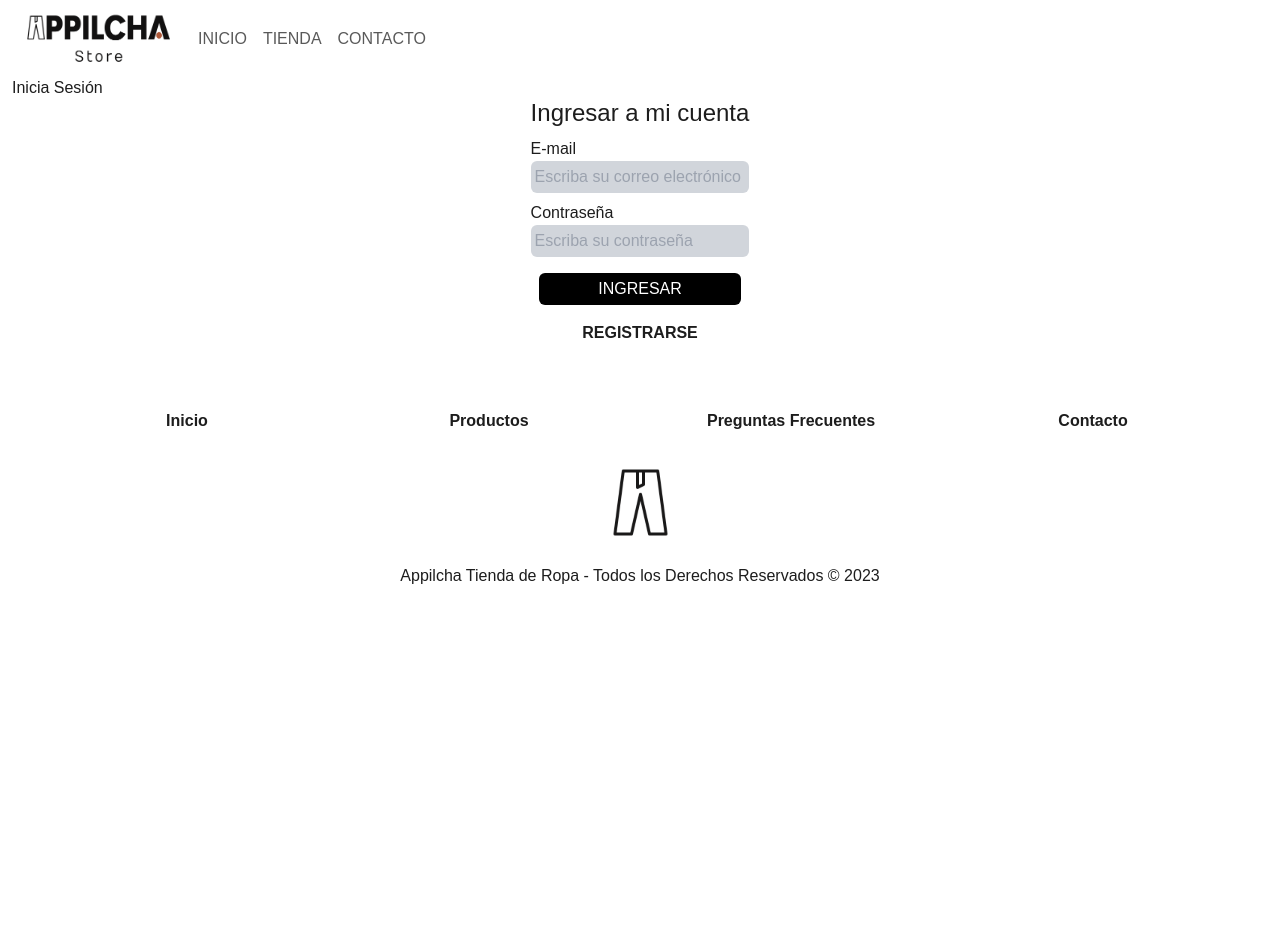
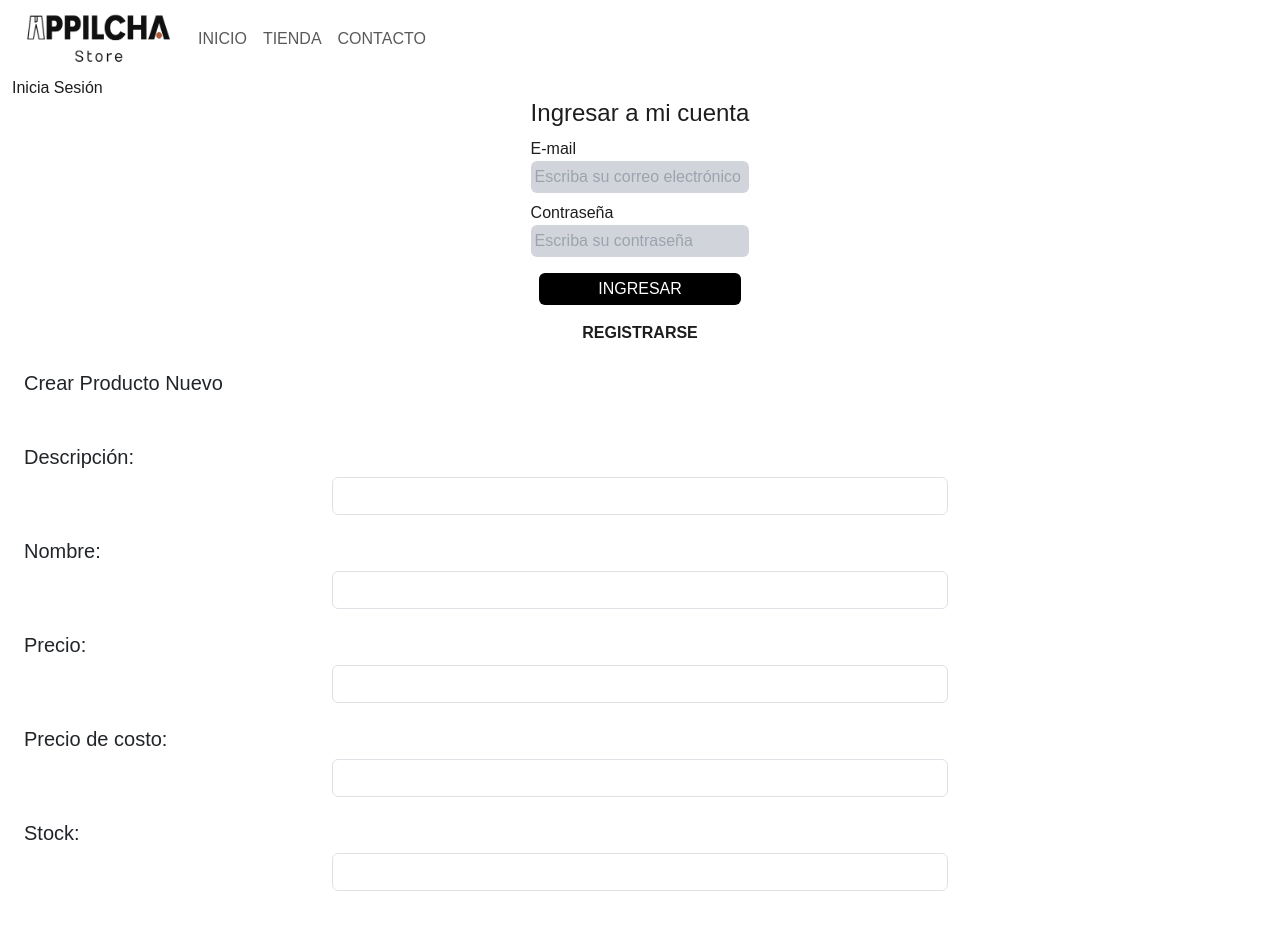
Before and after one commit to juaniz92/23302-grupo3-Appilcha, a React (Create React App) app: page /CrearProductos in a window 1280 px wide. Shown: the top 929 px of the page. Before the commit the page ends 800 px from the top, so only its background shows below. Built offline with nearby package versions, Linux system fonts and the light colour scheme; no server answers.

Commit message:
Gestión de productos integración a la app

```diff
--- a/src/App.js
+++ b/src/App.js
@@ -1,6 +1,6 @@
 import './App.css';
-import React, {useState} from 'react';
-import {Routes, Route} from 'react-router-dom';
+import React, { useState } from 'react';
+import { Routes, Route } from 'react-router-dom';
 import Inicio from './componentes/Inicio';
 import Ingresar from './componentes/Ingresar';
 import Tienda from './componentes/Tienda';
@@ -14,6 +14,9 @@ import Registrarse from './componentes/Auth/Registrarse';
 import Compra from './componentes/Compra';
 import DataProvider from './componentes/Datos';
 import Home from './componentes/Home';
+import MostrarProductos from './componentes/MostrarProductos';
+import CrearProductos from './componentes/CrearProductos';
+import EditarProductos from './componentes/EditarProductos';
 import firebaseApp from "./firebaseConfig/firebase";
 import { getAuth, onAuthStateChanged } from "firebase/auth";
 import { getFirestore, doc, getDoc } from "firebase/firestore";
@@ -59,18 +62,22 @@ function App() {
       <DataProvider>
 
         <Header />
-          { user ? <Home user={user}/>: <LogIn/>}
+        {user ? <Home user={user} /> : <LogIn />}
         <Routes>
           <Route path='/Home' element={<Home />} />
           <Route path='/Inicio' element={<Inicio />} />
           <Route path='/Registrarse' element={<Registrarse />} />
           <Route path='/Ingresar' element={<Ingresar />} />
           <Route path='/Tienda' element={<Tienda />} />
-            <Route path='/editarusuario/:id' element={<Editar/>}/>
+          <Route path='/editarusuario/:id' element={<Editar />} />
           <Route path='/Admin' element={<Admin />} />
           <Route path='/Mostrar' element={<Mostrar />} />
           <Route path='/Compra' element={<Compra />} />
           <Route path="/LogIn" element={<LogIn />} />
+          <Route path="/MostrarProductos" element={<MostrarProductos />} />
+          <Route path="/CrearProductos" element={<CrearProductos />} />
+          <Route path="/EditarProductos/:id" element={<EditarProductos />} />
+
 
         </Routes>
         <Footer />
--- a/src/componentes/Auth/Admin.jsx
+++ b/src/componentes/Auth/Admin.jsx
@@ -16,7 +16,17 @@ function Admin() {
 
 
                         </div>
-                        </fieldset>
+                    </fieldset>
+                    <fieldset className="formulario-contacto__contenido">
+                        <legend className="formulario-contacto__contenido__titulo text-3xl text-center mb-2">Gestión de Productos</legend>
+                        <div className='text-center'>
+                            <br />
+                            <Link to="/CrearProductos" className="flex self-center text-center m-2 hover:text-gray-500 mx-5"><strong>Crear productos</strong></Link> <br />
+                            <Link to="/MostrarProductos" className="flex self-center text-center  m-2 hover:text-gray-500 mx-5"><strong>Mostrar productos</strong></Link> <br />
+                            <Link to="/EditarProductos" className="flex self-center text-center  m-2 hover:text-gray-500 mx-5"><strong>Editar Productos</strong></Link> <br />
+
+                        </div>
+                    </fieldset>
                 </form>
 
             </div>
--- a/src/componentes/CrearProductos.jsx
+++ b/src/componentes/CrearProductos.jsx
@@ -42,7 +42,7 @@ const CrearProductos = () => {
         e.preventDefault();
         await addDoc(productosCollection, { Descripcion: descripcion, Nombre: nombre, Precio: precio, PrecioCosto:precioCosto, Stock: stock });
         alertaCreacion();
-        navigate("/");
+        navigate("/Admin");
     }
 
     // Formulario para el administrador
@@ -52,21 +52,21 @@ const CrearProductos = () => {
             <div className='row'>
                 <div className='col'>
 
-                    <h1 className='mt-3 text-light'>Crear Producto Nuevo</h1>
+                    <h1 className='mt-3 text-xl text-dark '>Crear Producto Nuevo</h1>
 
                     <form onSubmit={nuevo} className='mt-5 '>
                         <div className='mb-4'>
-                            <label className='form-label h3 text-light'>Descripción:</label>
+                            <label className='form-label h5 text-dark'>Descripción:</label>
                             <input
                                 value={descripcion}
                                 type="text"
                                 className='form-control w-50 m-auto '
-                                onChange={(e) => setNombre(e.target.value)}
+                                onChange={(e) => setDescripcion(e.target.value)}
                             />
                         </div>
 
                         <div className='mb-4'>
-                            <label className='form-label h3 text-light'>Nombre:</label>
+                            <label className='form-label h5 text-dark'>Nombre:</label>
                             <input
                                 value={nombre}
                                 type="text"
@@ -76,7 +76,7 @@ const CrearProductos = () => {
                         </div>
 
                         <div className='mb-4'>
-                            <label className='form-label h3 text-light'>Precio:</label>
+                            <label className='form-label h5 text-dark'>Precio:</label>
                             <input
                                 value={precio}
                                 type="text"
@@ -86,17 +86,17 @@ const CrearProductos = () => {
                         </div>
 
                         <div className='mb-4'>
-                            <label className='form-label h3 text-light'>Precio de costo:</label>
+                            <label className='form-label h5 text-dark'>Precio de costo:</label>
                             <input
                                 value={precioCosto}
                                 type="text"
                                 className='form-control w-50 m-auto'
-                                onChange={(e) => setPrecio(e.target.value)}
+                                onChange={(e) => setPrecioCosto(e.target.value)}
                             />
                         </div>
 
                         <div className='mb-4'>
-                            <label className='form-label h3 text-light'>Stock:</label>
+                            <label className='form-label h5 text-dark'>Stock:</label>
                             <input
                                 value={stock}
                                 type="text"
@@ -105,7 +105,7 @@ const CrearProductos = () => {
                             />
                         </div>
 
-                        <button type="submit" className='btn btn-outline-light btn-lg mt-3'>Agregar</button>
+                        <button type="submit" className='btn btn-outline-dark btn-lg mt-3'>Agregar</button>
 
                     </form>
                 </div>
--- a/src/componentes/EditarProductos.jsx
+++ b/src/componentes/EditarProductos.jsx
@@ -2,7 +2,7 @@ import React, { useState, useEffect } from 'react';
 import { useNavigate, useParams } from 'react-router-dom';
 import { getDoc, doc, updateDoc } from 'firebase/firestore';
 import { db } from '../firebaseConfig/firebase';
-import { dbCollections } from '../firebaseConfig/collections';
+import { dbCollection } from '../firebaseConfig/collections';
 import Swal from 'sweetalert2';
 import withReactContent from 'sweetalert2-react-content';
 const MySwal = withReactContent(Swal);
@@ -48,7 +48,7 @@ const EditarProductos = () => {
 
     const update = async (e) => {
         e.preventDefault();
-        const producto = doc(db, dbCollections.Productos, id);
+        const producto = doc(db, dbCollection.Productos, id);
         const data = {
             Descripcion: form.Descripcion,
             Nombre: form.Nombre,
@@ -58,13 +58,13 @@ const EditarProductos = () => {
         };
         await updateDoc(producto, data);
         alertaGuardado();
-        navigate("/");
+        navigate("/Admin");
     }
 
     //5 asincronismo de existencia con la bd
 
     const getProductoById = async (id) => {
-        const producto = await getDoc(doc(db, dbCollections.Productos, id));
+        const producto = await getDoc(doc(db, dbCollection.Productos, id));
         console.log(producto.data());
 
         if (producto.exists()) {
@@ -72,7 +72,7 @@ const EditarProductos = () => {
                 Descripcion: producto.data().Descripcion,
                 Nombre: producto.data().Nombre,
                 Precio: producto.data().Precio,
-                Precio: producto.data().PrecioCosto,
+                PrecioCosto: producto.data().PrecioCosto,
                 Stock: producto.data().Stock
             });
         }
```
Also changed, not shown: package.json (+5 -5 lines), 14 other files (tests, documents, lock files or other folders). Lines whose indentation alone changed are shown as unchanged.
